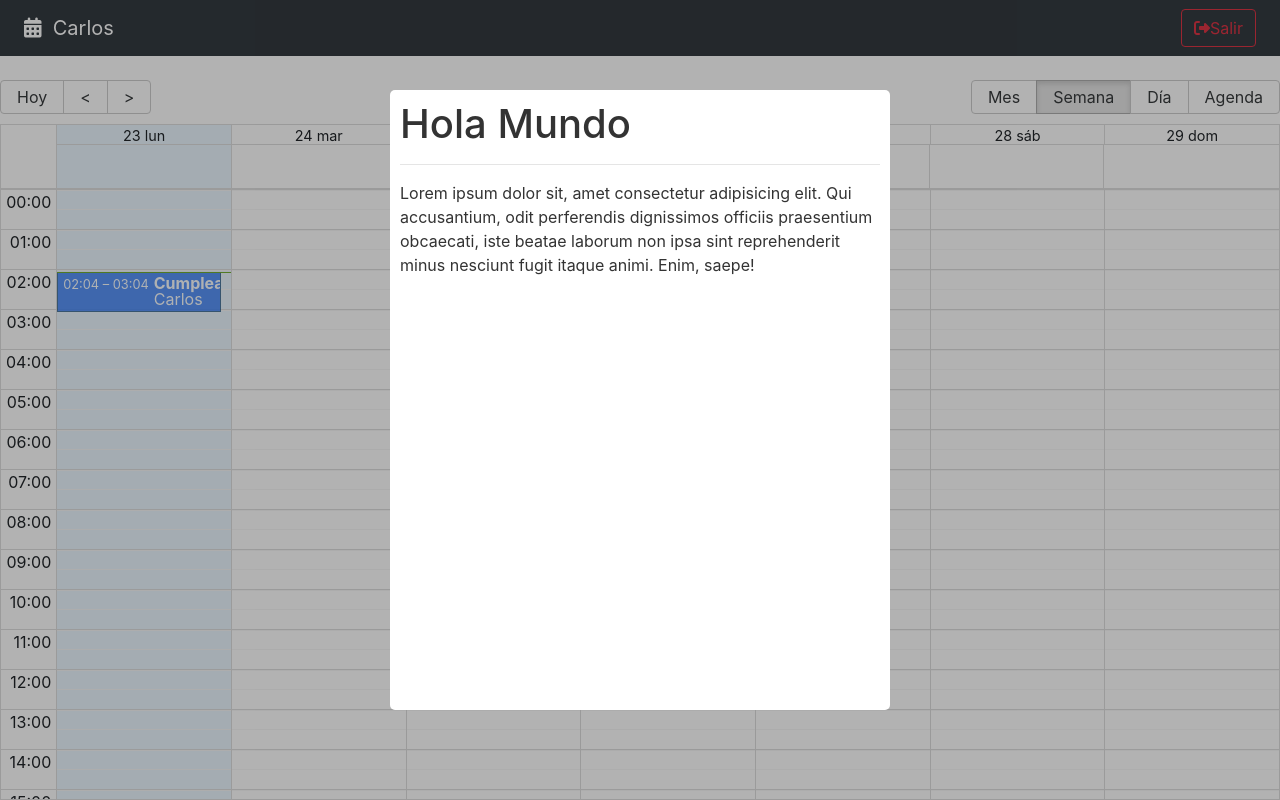
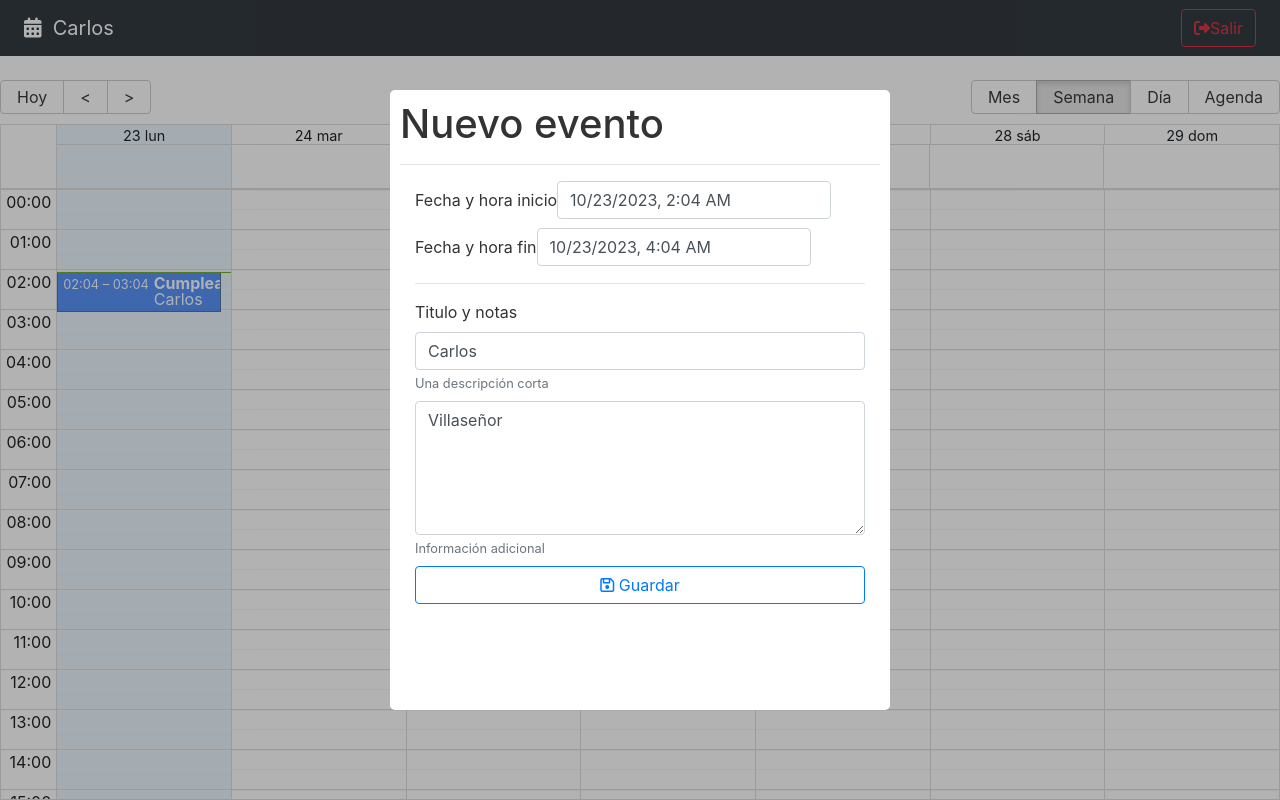
Before and after one commit to Charlyqv/Calendario, a React (Vite) app: page / in a window 1280 px wide. Built offline with nearby package versions, Linux system fonts and the light colour scheme.

Commit message:
Contenido del Modal

```diff
--- a/package.json
+++ b/package.json
@@ -13,6 +13,7 @@
     "date-fns": "^2.30.0",
     "react": "^18.2.0",
     "react-big-calendar": "^1.8.4",
+    "react-datepicker": "^4.21.0",
     "react-dom": "^18.2.0",
     "react-modal": "^3.16.1",
     "react-router-dom": "^6.17.0"
--- a/src/calendar/components/CalendarModal.jsx
+++ b/src/calendar/components/CalendarModal.jsx
@@ -1,5 +1,9 @@
+import { addHours } from "date-fns";
 import { useState } from "react";
+
 import Modal from "react-modal";
+import DatePicker from "react-datepicker";
+import "react-datepicker/dist/react-datepicker.css";
 
 const customStyles = {
   content: {
@@ -18,6 +22,27 @@
 
   const [isOpen, setIsOpen] = useState(true);
 
+  const [formValues, setFormValues] = useState({
+    title: 'Carlos',
+    notes: 'Villaseñor',
+    start: new Date(),
+    end: addHours( new Date(), 2),
+  });
+
+  const onInputChanged = ({ target }) => {
+    setFormValues({
+      ...formValues,
+      [target.name]: target.value
+    })
+  }
+
+  const onDateChanged = ( event, changing ) => {
+    setFormValues({
+      ...formValues,
+      [changing] : event
+    })
+  }
+
   const onCloseModal = () => {
     console.log("Cerrando modal");
     setIsOpen( false );
@@ -32,11 +57,67 @@
       overlayClassName="modal-fondo"
       closeTimeoutMS={ 200 }
     >
-      <h1>Hola Mundo</h1>
+    <h1> Nuevo evento </h1>
+    <hr />
+    <form className="container">
+      <div className="form-group mb-2">
+        <label>Fecha y hora inicio</label>
+        <DatePicker
+          selected={ formValues.start }
+          onChange={ (event) => onDateChanged( event, 'start')}
+          className="form-control"
+          dateFormat="Pp"
+        />
+      </div>
+
+      <div className="form-group mb-2">
+        <label>Fecha y hora fin</label>
+        <DatePicker
+          minDate={ formValues.start }
+          selected={ formValues.end }
+          onChange={ (event) => onDateChanged( event, 'end')}
+          className="form-control"
+          dateFormat="Pp"
+        />
+      </div>
+
       <hr />
-      <p>Lorem ipsum dolor sit, amet consectetur adipisicing elit. Qui accusantium,
-        odit perferendis dignissimos officiis praesentium obcaecati, iste beatae
-        laborum non ipsa sint reprehenderit minus nesciunt fugit itaque animi. Enim, saepe!</p>
+      <div className="form-group mb-2">
+        <label>Titulo y notas</label>
+        <input
+          type="text"
+          className="form-control"
+          placeholder="Título del evento"
+          name="title"
+          autoComplete="off"
+          value={ formValues.title }
+          onChange={ onInputChanged }
+        />
+        <small id="emailHelp" className="form-text text-muted">Una descripción corta</small>
+      </div>
+
+      <div className="form-group mb-2">
+        <textarea
+          type="text"
+          className="form-control"
+          placeholder="Notas"
+          rows="5"
+          name="notes"
+          value={ formValues.notes }
+          onChange={ onInputChanged }
+        ></textarea>
+        <small id="emailHelp" className="form-text text-muted">Información adicional</small>
+      </div>
+
+      <button
+        type="submit"
+        className="btn btn-outline-primary btn-block"
+      >
+        <i className="far fa-save"></i>
+        <span> Guardar</span>
+      </button>
+
+    </form>
     </Modal>
   )
 }
```
Also changed, not shown: 2 other files (tests, documents, lock files or other folders).
